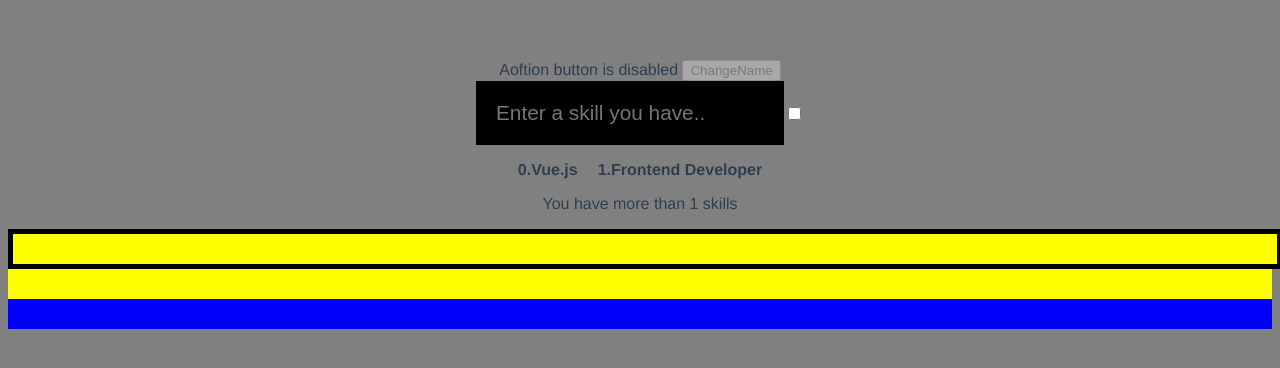
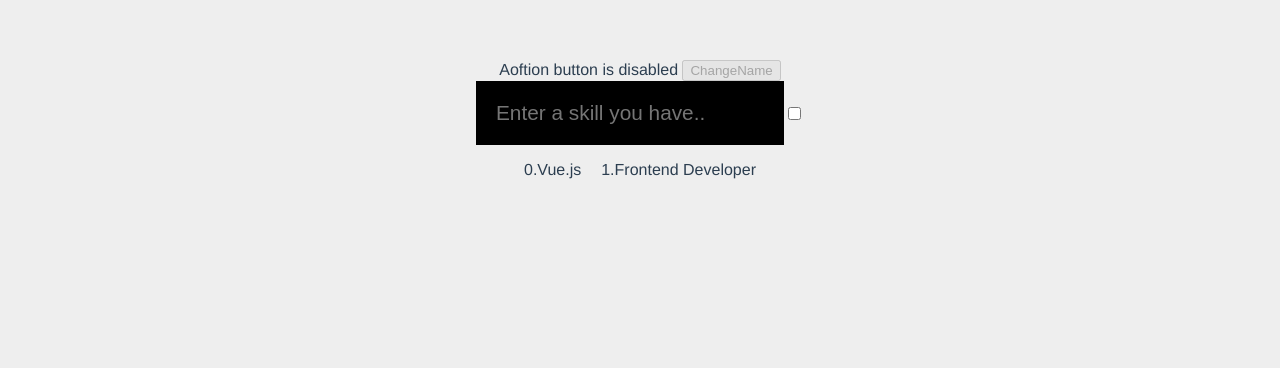
Before and after one commit to AoftionStyle/AofitonVueProject, a Vue app in the folder vue-skills/: page / in a window 1280 px wide. Shown: the top 368 px of the page. Built offline with nearby package versions, Linux system fonts and the light colour scheme.

Commit message:
change css style

```diff
--- a/vue-skills/src/App.vue
+++ b/vue-skills/src/App.vue
@@ -27,7 +27,23 @@ export default {
 </style>
 
 <style>
+@import url('https://fonts.googleapis.com/css?family=Montserrat:400,700');
+
 body {
-  background-color: gray
+  background-color: #EEEEEE;
+  font-family: 'Montserrat', sans-serif;
+  display: grid;
+  grid-template-rows: auto;
+  justify-items: center;
+  aligh-items: center;
+}
+
+body, html {
+  margin: 0;
+  height: 100%;
+}
+
+#app {
+  width: 50%;
 }
 </style>
--- a/vue-skills/src/components/Skills.css
+++ b/vue-skills/src/components/Skills.css
@@ -1,6 +1,26 @@
 ul {
-    list-style-type: none;
+  list-style-type: none;
+  padding: 0;
 }
 li {
-    font-weight: bold;
+  display: inline-block;
+  margin: 0 10px;
 }
+
+.alert {
+  background-color: yellow;
+  width: 100%;
+  height: 30px;
+}
+.another-class {
+  border: 5px solid black;
+}
+
+input {
+    width: clac(100% - 40px);
+    border: 0;
+    padding: 20px;
+    font-size: 1.3em;
+    background-color: black;
+    color: gray;
+}
--- a/vue-skills/src/components/Skills.vue
+++ b/vue-skills/src/components/Skills.vue
@@ -1,5 +1,6 @@
 <template>
   <div class="hello">
+    <div class="holder">
       {{ name }}
 
       {{ btnState ? 'button is disabled' : 'button is active' }}
@@ -7,22 +8,25 @@
       <br>
       <form @submit.prevent="addSkill">
         <input type="text" placeholder="Enter a skill you have.." v-model="skill" v-validate="'min:5'" name="skill">
+
+        <transition name="alert-in">
         <p class="alert" v-if="errors.has('skill')">{{ error.first('skill') }}</p>
+        </transition>
 
         <input type="checkbox" id="checkbox" v-model="checked">
       </form>
 
-    <div class="holder">
+
       <ul>
         <li v-for="(data, index) in skills" :key='index'>{{index}}.{{data.skill}}</li>
       </ul>
 
-      <p v-if="skills.length > 1"> You have more than 1 skills</p>
-      <p v-else> You habe less than or equal to 1 skill</p>
+      <!-- <p v-if="skills.length > 1"> You have more than 1 skills</p>
+      <p v-else> You habe less than or equal to 1 skill</p> -->
 
-      <div v-bind:class="{ alert: showAlert, 'another-class': showClass }"></div>
+      <!-- <div v-bind:class="{ alert: showAlert, 'another-class': showClass }"></div>
       <div v-bind:class="alertObject"></div>
-      <div v-bind:style="{ backgroundColor: bgColor, width: bgWidth, height: bgHeight }"></div>
+      <div v-bind:style="{ backgroundColor: bgColor, width: bgWidth, height: bgHeight }"></div> -->
     </div>
   </div>
 </template>
@@ -73,33 +77,10 @@ export default {
 h3 {
   margin: 40px 0 0;
 }
-ul {
-  list-style-type: none;
-  padding: 0;
-}
-li {
-  display: inline-block;
-  margin: 0 10px;
-}
 a {
   color: #42b983;
 }
-.alert {
-  background-color: yellow;
-  width: 100%;
-  height: 30px;
-}
-.another-class {
-  border: 5px solid black;
-}
-input {
-  width: clac(100% - 40px);
-  border: 0;
-  padding: 20px;
-  font-size: 1.3em;
-  background-color: black;
-  color: gray;
-}
+
 </style>
 
 <style src="./Skills.css" scoped>
```
Lines whose indentation alone changed are shown as unchanged.
